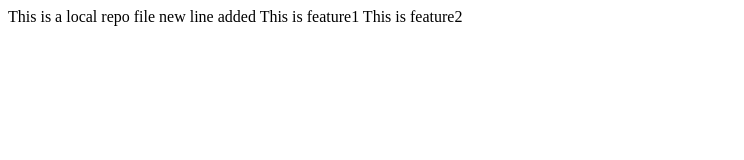
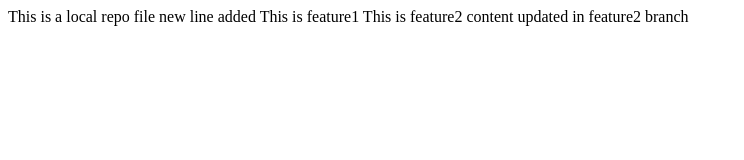
Before and after one commit to shaiknasir093/localrepository, a plain HTML site: page index.html in a window 1280 px wide. Shown: the whole page, without its empty margins (0-744 px from the left). Drawn offline with Linux system fonts and the light colour scheme.

Commit message:
new data in feature2 branch

```diff
--- a/index.html
+++ b/index.html
@@ -3,4 +3,5 @@
     new line added
     This is feature1
     This is feature2
+    content updated in feature2 branch
 </p>
```
